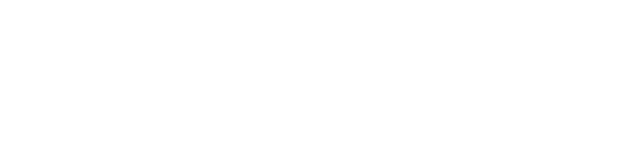
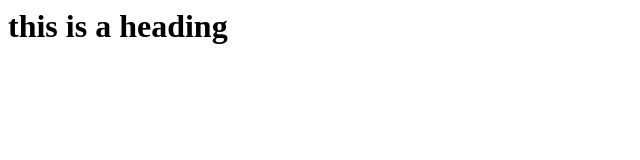
Before and after one commit to michellevarghese/git-one, a plain HTML site: page index.html in a window 1280 px wide. Shown: the whole page, without its empty margins (0-640 px from the left). Drawn offline with Linux system fonts and the light colour scheme.

Commit message:
added body

```diff
--- a/index.html
+++ b/index.html
@@ -1,3 +1,6 @@
 <html>
     <title>My second commit</title>
+    <body>
+        <h1>this is a heading</h1>
+    </body>
 </html>
```
